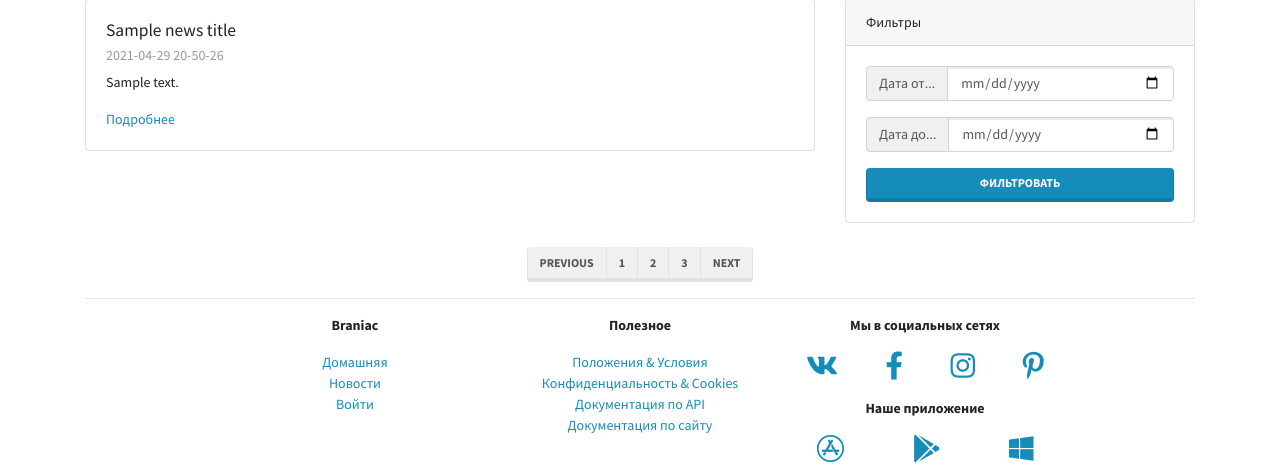
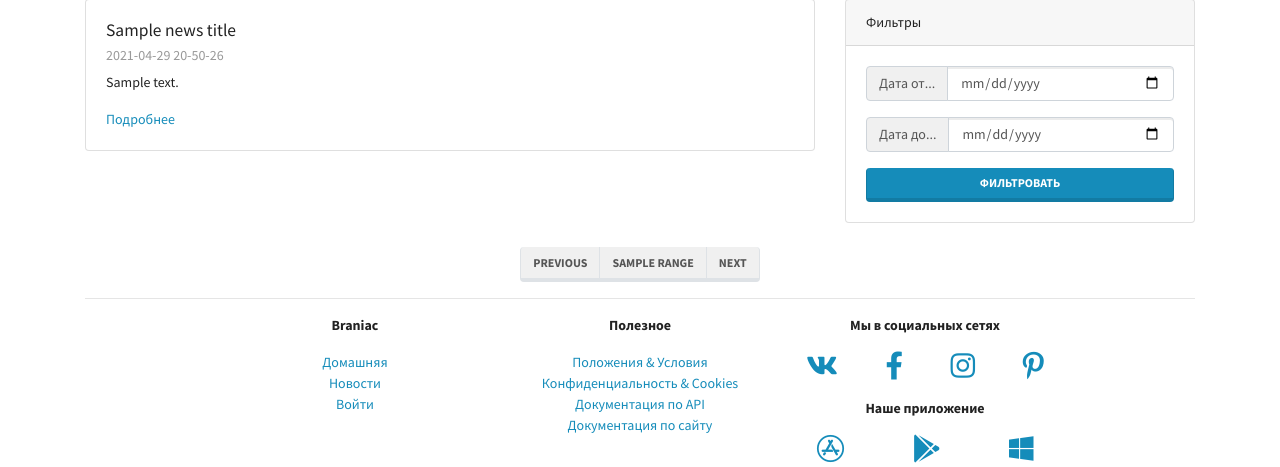
Before and after one commit to FuckingSherlock/Django_framework, a Django app: template mainapp/templates/mainapp/news.html in a window 1280 px wide. Shown: the part 86-553 px from the top of the page. Run offline with Django 3.2, Linux system fonts and the light colour scheme; the template is opened without the code that fills it: most values are stand-ins (such as "Sample title", 1, 10 or a date in 2020); some libraries are stand-ins or nearby versions.

Commit message:
lesson_3 Tag with

```diff
--- a/mainapp/templates/mainapp/news.html
+++ b/mainapp/templates/mainapp/news.html
@@ -1,6 +1,8 @@
 {% extends 'base.html' %}
 
 {% block content %}
+
+  {% with range as double_range %}
 
     <div class="row">
 
@@ -52,12 +54,14 @@
       <nav aria-label="Page navigation example">
         <ul class="pagination">
           <li class="page-item"><a class="page-link" href="#">Previous</a></li>
-        <li class="page-item"><a class="page-link" href="#">1</a></li>
-        <li class="page-item"><a class="page-link" href="#">2</a></li>
-        <li class="page-item"><a class="page-link" href="#">3</a></li>
+          {% for i in double_range %}
+            <li class="page-item"><a class="page-link" href="#">{{ i }}</a></li>
+          {% endfor %}
           <li class="page-item"><a class="page-link" href="#">Next</a></li>
         </ul>
       </nav>
     </div>
 
+  {% endwith %}
+
 {% endblock content %}
--- a/mainapp/urls.py
+++ b/mainapp/urls.py
@@ -7,9 +7,9 @@ app_name = MainappConfig.name
 
 urlpatterns = [
     path("", views.MainPageView.as_view(), name="index"),
-    path("news/", views.NewsPageView.as_view(), name="news"),
-    path("courses_list/", views.CoursesPageView.as_view(), name="courses_list"),
-    path("contacts/", views.ContactsPageView.as_view(), name="contacts"),
+    path("новости/", views.NewsPageView.as_view(), name="news"),
+    path("курсы/", views.CoursesPageView.as_view(), name="courses_list"),
+    path("контакты/", views.ContactsPageView.as_view(), name="contacts"),
     path("doc_site/", views.DocSitePageView.as_view(), name="doc_site"),
     path("login/", views.LoginPageView.as_view(), name="login"),
 ]
```
Lines whose indentation alone changed are shown as unchanged.
